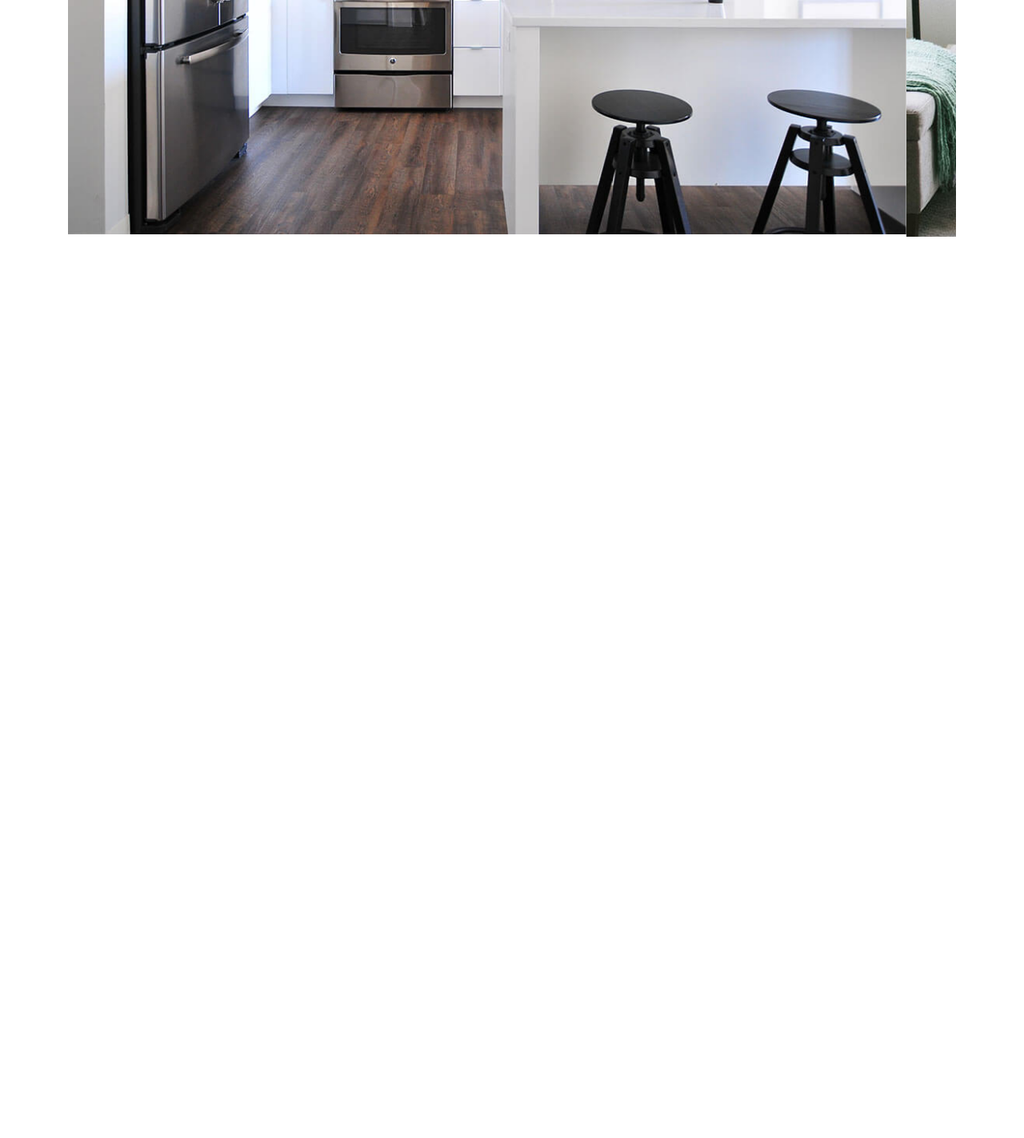
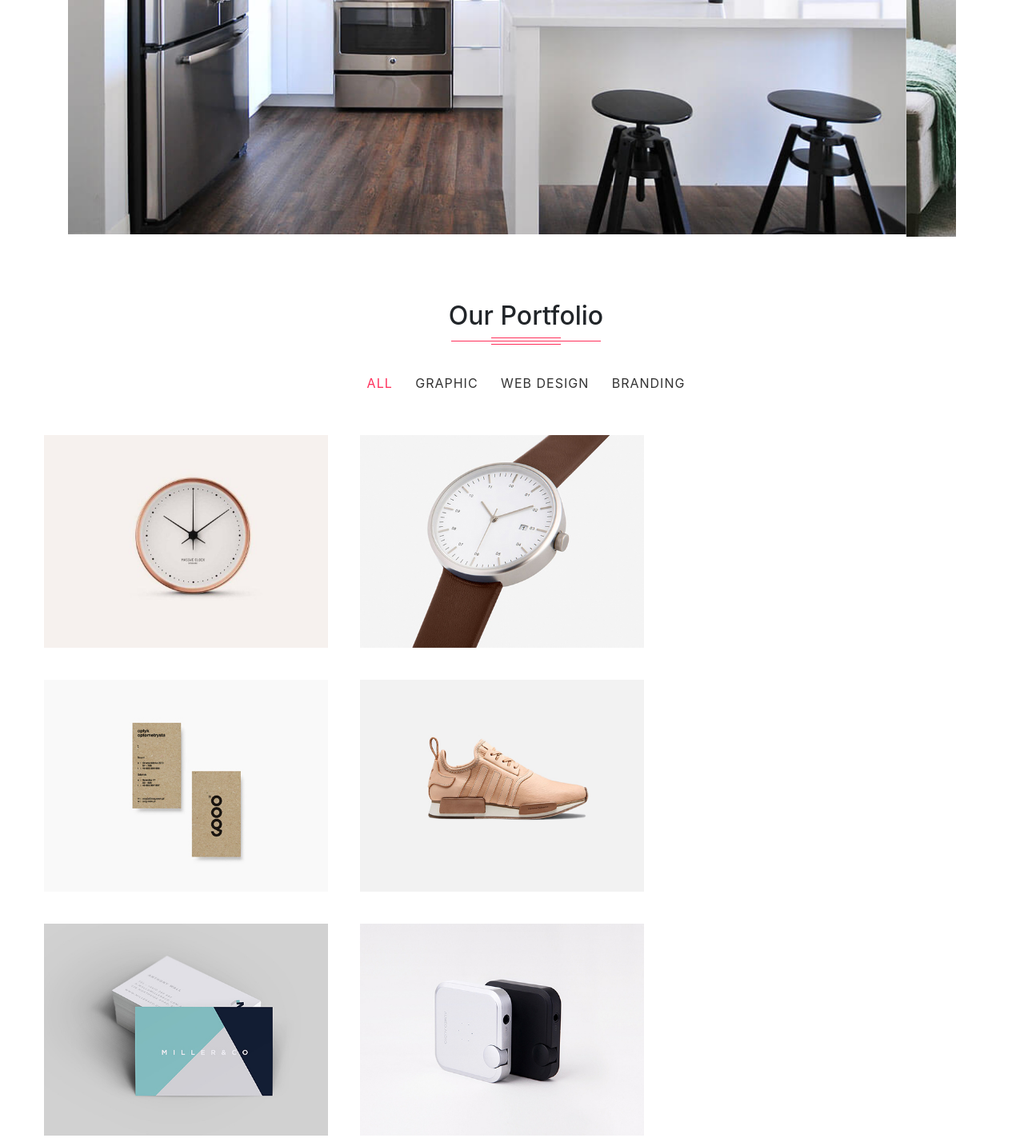
Before and after one commit to yasmenmohamed00/route, a plain HTML site: page index.html in a window 1280 px wide. Shown: the part 500-1923 px from the top of the page at 80% size. Before the commit the page ends 800 px from the top, so only its background shows below. Drawn offline with Linux system fonts and the light colour scheme.

Commit message:
added new section Portfolio and modified on css , html files and images Folder

```diff
--- a/css/index_style.css
+++ b/css/index_style.css
@@ -0,0 +1,76 @@
+.hr1{
+    width: 7%;
+    background-color: #ff305b;
+    height: 1px;
+    border: none;
+    margin: 3px auto;
+}
+.hr2{
+    width: 15%;
+    background-color: #ff305b;
+    height: 1px;
+    border: none;
+    margin: 3px auto;
+}
+
+.our-Portfolio{
+    overflow: auto;
+    margin: 45px auto;
+    text-align: center;
+    padding-top: 35px;
+    padding-left: 35px;
+
+    }
+    .our-Portfolio-images-container{
+        width: 95%;
+    }
+    .our-Portfolio-images{
+        float: left;
+        width: 30%;
+        margin: 20px 20px;
+        position: relative;
+        overflow: hidden;
+    }
+    .our-Portfolio-images img{
+        width: 100%;
+    }
+    .our-Portfolio-images-layer{
+        position: absolute;
+        width: 100%;
+        height: 100%;
+        top: 100%;
+        left: 100%;
+        background-color:rgba(0, 0, 0, 0.5);
+        opacity: 0;
+        transition: opacity 0.3s;
+    }
+    .our-Portfolio-images:hover .our-Portfolio-images-layer{
+        top: 0;
+        left: 0;
+        opacity: 1;
+        }
+
+    .our-Portfolio .Portfolio-btn1{
+        background: rgba(0, 0, 0, 0) ;
+        color: #ff305b;
+        border: none;
+        font-size: 16px;
+        font-weight: 400;
+        letter-spacing: 1px;
+        padding: 3px 12px;
+        margin-bottom: 30px;
+        margin-top: 30px;
+
+    }
+    .our-Portfolio .Portfolio-btn{
+        color: #333333;
+        border: none;
+        background: rgba(0, 0, 0, 0) ;
+        font-size: 16px;
+        font-weight: 400;
+        letter-spacing: 1px;
+        padding: 3px 12px;
+        margin-bottom: 30px;
+        margin-top: 30px;
+
+    }
--- a/index.html
+++ b/index.html
@@ -122,6 +122,48 @@
       <!--end of slider-->
     </div>
 
+     <!--  Section Portfolio -->
+     <div class="our-Portfolio">
+      <h2>Our Portfolio</h2>
+      <hr class="hr1">
+      <hr class="hr2">
+      <hr class="hr1">
+      <div class="Portfolio-btns">
+      <button class="Portfolio-btn1">ALL</button>
+      <button class="Portfolio-btn">GRAPHIC</button>
+      <button class="Portfolio-btn">WEB DESIGN</button>
+      <button class="Portfolio-btn">BRANDING</button>
+      </div>
+      <div class="our-Portfolio-images-container">
+          <div class="our-Portfolio-images">
+              <img src="images/portfolio/1.jpg" alt="watch">
+              <div class=" our-Portfolio-images-layer"> </div>
+          </div>
+          <div class="our-Portfolio-images">
+              <img src="images/portfolio/2.jpg" alt="watch">
+              <div class=" our-Portfolio-images-layer"> </div>
+          </div>
+          <div class="our-Portfolio-images">
+              <img src="images/portfolio/3.jpg" alt="watch">
+              <div class=" our-Portfolio-images-layer"> </div>
+
+          </div>
+          <div class="our-Portfolio-images">
+              <img src="images/portfolio/4.jpg" alt="watch">
+              <div class=" our-Portfolio-images-layer"> </div>
+          </div>
+          <div class="our-Portfolio-images">
+              <img src="images/portfolio/5.jpg" alt="watch">
+              <div class=" our-Portfolio-images-layer"> </div>
+          </div>
+          <div class="our-Portfolio-images">
+              <img src="images/portfolio/6.jpg" alt="watch">
+              <div class=" our-Portfolio-images-layer"> </div>
+          </div>
+      </div>
+  </div>
+  <!--  End Of Section Portfolio -->
+
     <script src="js/jquery-3.4.1.min.js"></script>
     <script src="js/popper.min.js"></script>
     <script src="js/bootstrap.min.js"></script>
```
Also changed, not shown: images/portfolio/1.jpg (added), images/portfolio/2.jpg (added), images/portfolio/3.jpg (added), images/portfolio/4.jpg (added), images/portfolio/5.jpg (added), images/portfolio/6.jpg (added).
